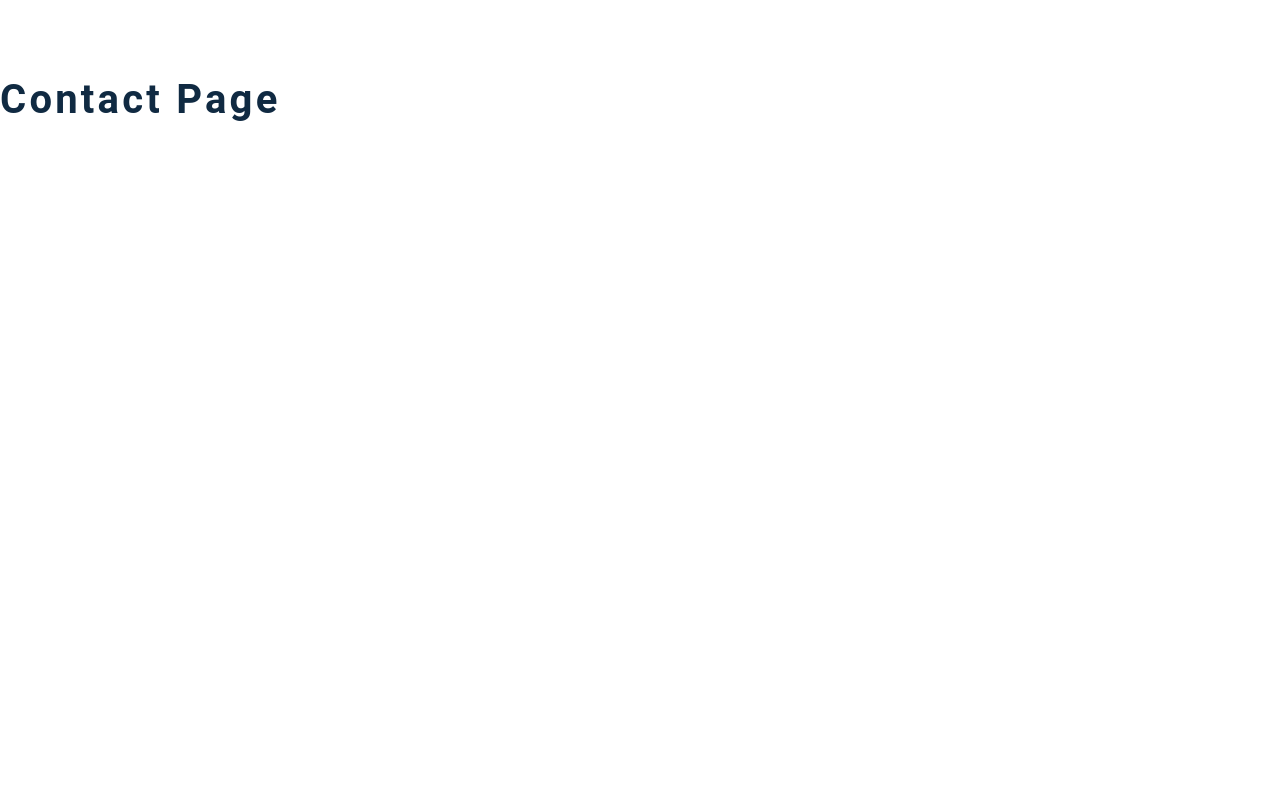
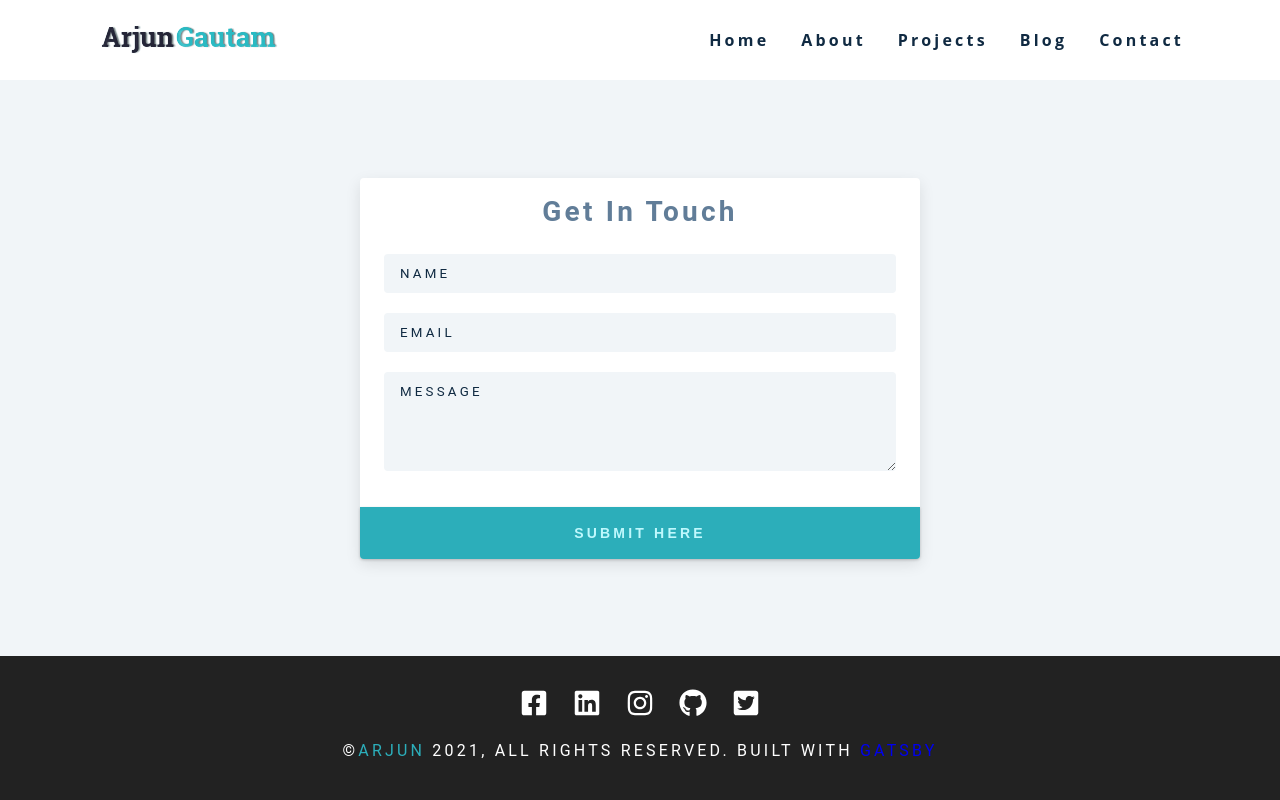
Before and after one commit to arjungautam1/gatsby-portfolio, a Gatsby site: page /contact in a window 1280 px wide. Built offline with nearby package versions, Linux system fonts and the light colour scheme; Gatsby itself is replaced by a stand-in of ours.

Commit message:
contact form completed

```diff
--- a/src/pages/contact.js
+++ b/src/pages/contact.js
@@ -2,7 +2,33 @@ import React from "react"
 import Layout from "../components/Layout"
 
 const contact = () => {
-  return <h2>contact page</h2>
+  return (
+    <Layout>
+      <section className={"contact-page"}>
+        <article className={"contact-form"}>
+          <h3>Get in Touch</h3>
+          <form>
+            <div className={"form-group"}>
+              <input type={"text"} placeholder={"name"}
+               className={"form-control"}
+              />
+              <input type={"email"} placeholder={"email"}
+                     className={"form-control"}
+              />
+              <textarea name={"message"} rows={"5"}
+              placeholder={"message"} className={"form-control"}
+              >
+
+              </textarea>
+
+            </div>
+            <button type={"submit"} className={"submit-btn btn"}>submit here</button>
+          </form>
+        </article>
+      </section>
+
+    </Layout>
+  )
 }
 
 export default contact
```
